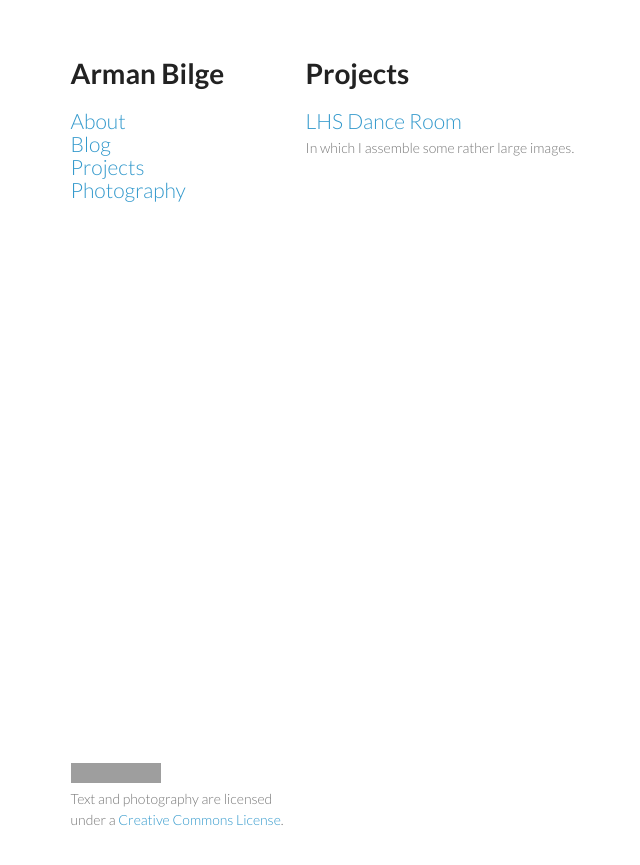
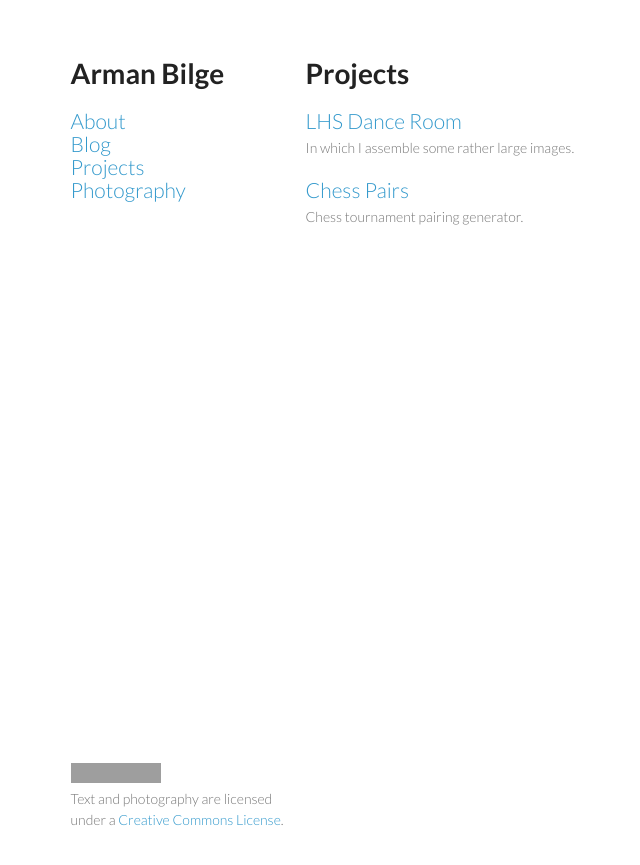
Before and after one commit to armanbilge/armanbilge.github.io, a Jekyll site: the page built from projects/index.md, in a window 1280 px wide. Shown: the top 865 px of the page, without its empty margins (202-842 px from the left). Built offline with Jekyll 4.4.1, drawn with Linux system fonts in a browser that asks for light colours; grey boxes are pictures that could not be loaded.

Commit message:
Update index.md

```diff
--- a/projects/index.md
+++ b/projects/index.md
@@ -8,3 +8,6 @@ layout: default
 
 ## [LHS Dance Room](danceroom/)
 In which I assemble some rather large images.
+
+## [Chess Pairs](chesspairs/)
+Chess tournament pairing generator.
```
